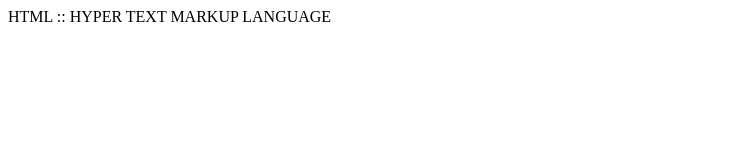
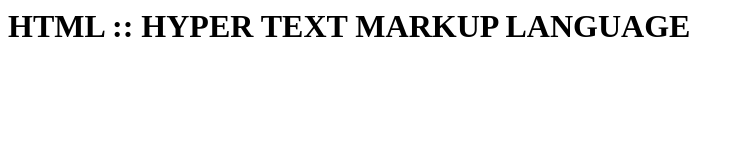
Before and after one commit to CharishmaSamudrala/CharishmaSamudrala.github.io, a plain HTML site: page index.html in a window 1280 px wide. Shown: the whole page, without its empty margins (0-744 px from the left). Drawn offline with Linux system fonts and the light colour scheme.

Commit message:
Update index.html

```diff
--- a/index.html
+++ b/index.html
@@ -1,6 +1,6 @@
 <html>
   <head></head>
   <body>
-    HTML :: HYPER TEXT MARKUP LANGUAGE
+    <h1> HTML :: HYPER TEXT MARKUP LANGUAGE </h1>
     </body>
   </html>
```
